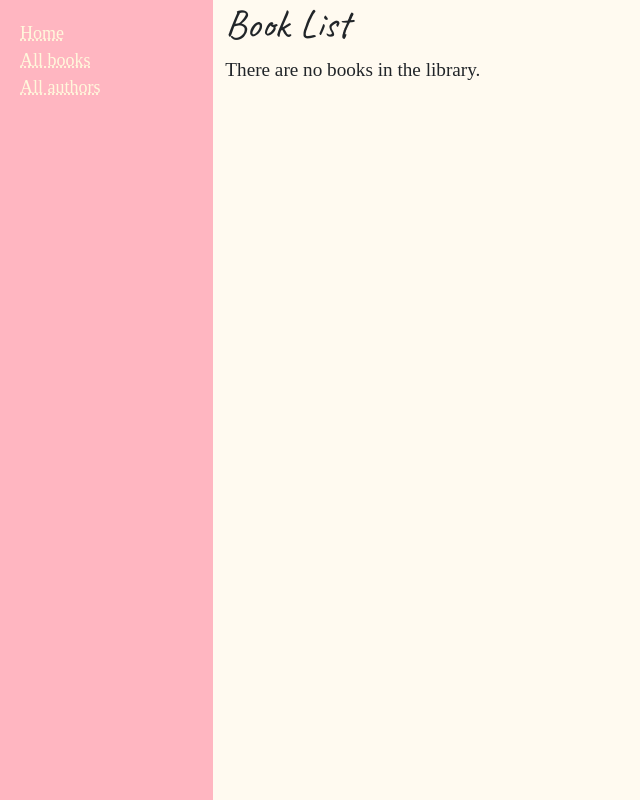
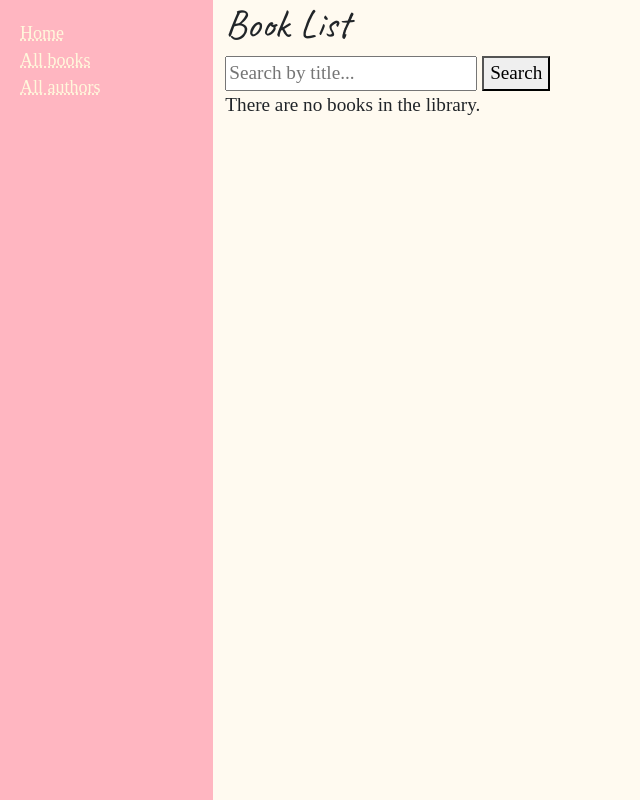
Before and after one commit to sunday793/local-library-with-django, a Django app: page /catalog/books/ in a window 1280 px wide. Shown: the whole page, without its empty margins (0-640 px from the left). Run offline with Django 5.2, Linux system fonts and the light colour scheme; data that the repository does not hold is empty.

Commit message:
added search by book title

```diff
--- a/locallibrary/catalog/templates/catalog/book_list.html
+++ b/locallibrary/catalog/templates/catalog/book_list.html
@@ -2,6 +2,12 @@
 
 {% block content %}
   <h1>Book List</h1>
+
+  <form method = "GET" action="{% url 'books' %}">
+    <input type="text" name="q" placeholder="Search by title..." value="{{ query }}">
+    <button type="submit">Search</button>
+  </form>
+
   {% if book_list %}
     <ul>
       {% for book in book_list %}
--- a/locallibrary/catalog/views.py
+++ b/locallibrary/catalog/views.py
@@ -41,19 +41,17 @@ def index(request):
 class BookListView(generic.ListView):
     model = Book
     paginate_by = 10
-    # context_object_name = 'book_list'   # your own name for the list as a template variable
-    # queryset = Book.objects.filter(title__icontains='war')[:5] # Get 5 books containing the title war
-    # template_name = 'books/my_arbitrary_template_name_list.html'  # Specify your own template name/location
 
-    # def get_queryset(self):
-        # return Book.objects.filter(title__icontains='war')[:5] # Get 5 books containing the title war
+    def get_queryset(self):
+        query = self.request.GET.get('q', '')
+        if query:
+            return Book.objects.filter(title__icontains = query)
+        return Book.objects.all()
 
-    # def get_context_data(self, **kwargs):
-    #     # Call the base implementation first to get the context
-    #     context = super(BookListView, self).get_context_data(**kwargs)
-    #     # Create any data and add it to the context
-    #     context['some_data'] = 'This is just some data'
-    #     return context
+    def get_context_data(self, **kwargs):
+        context = super().get_context_data(**kwargs)
+        context['query'] = self.request.GET.get('q', '')
+        return context
 
 class BookDetailView(generic.DetailView):
     model = Book
```
